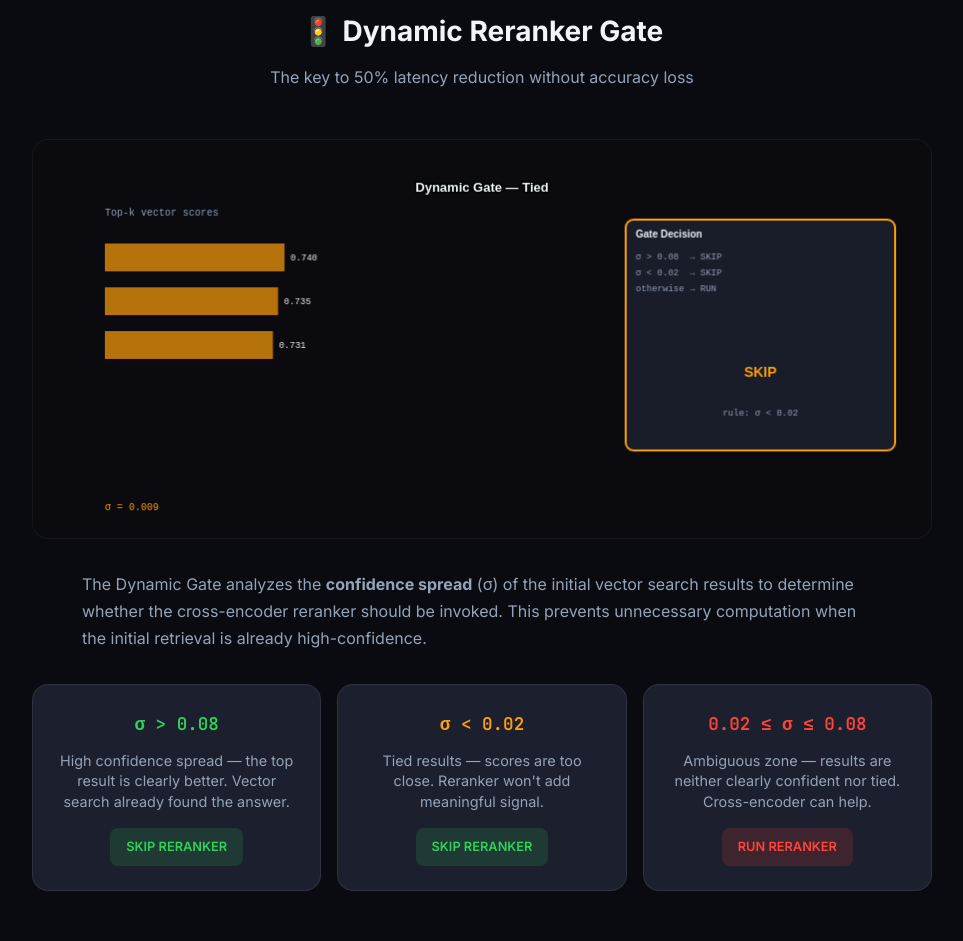
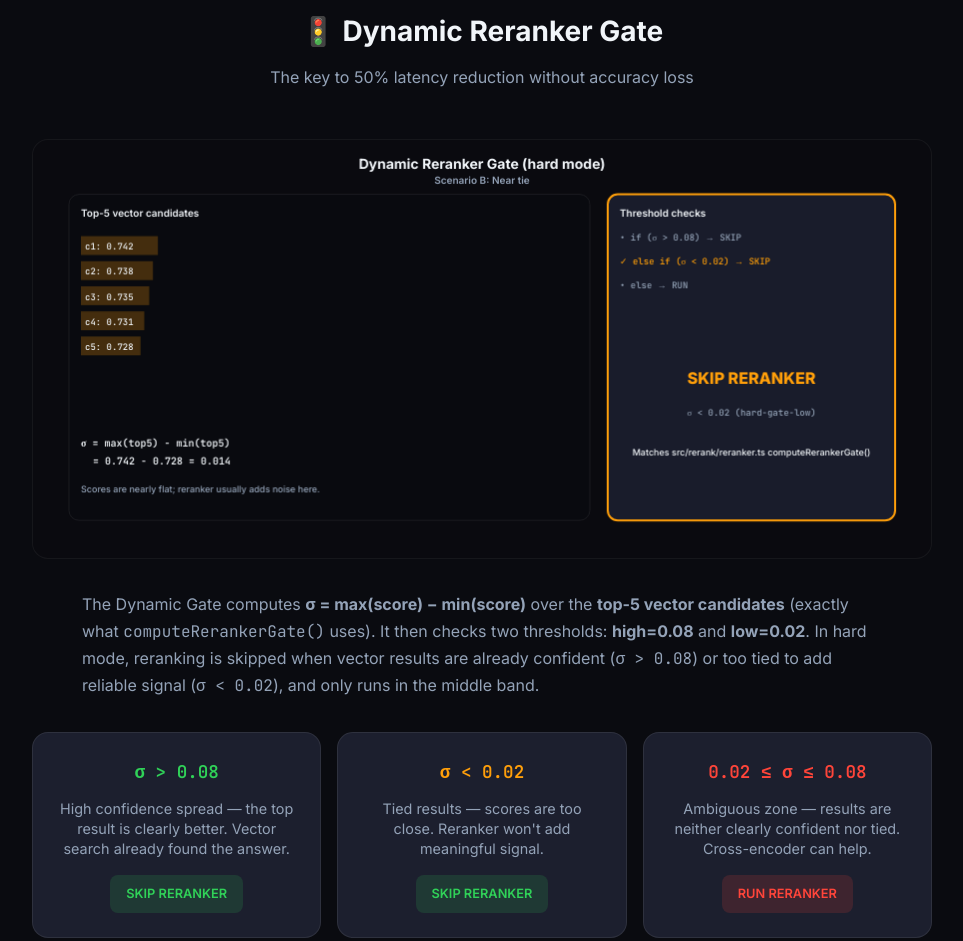
Before and after one commit to kleinpanic/memory-spark, a website: page docs-site/index.html in a window 1280 px wide. Shown: the part 3740-4681 px from the top of the page, without its empty margins (158-1121 px from the left). Drawn offline with Linux system fonts and the light colour scheme.

Commit message:
docs-site: align reranker gate explainer with hard-gate logic

```diff
--- a/docs-site/index.html
+++ b/docs-site/index.html
@@ -377,6 +377,10 @@
             height: 460px;
         }
 
+        #gate-canvas {
+            min-height: 420px;
+        }
+
         #reranker-canvas {
             height: 500px;
         }
@@ -810,6 +814,10 @@
             #pools-canvas,
             #reranker-canvas {
                 height: 250px;
+            }
+
+            #gate-canvas {
+                height: 360px;
             }
 
             .pool-card,
@@ -968,7 +976,7 @@
 
     <div class="deep-dive-content">
         <p>
-            The Dynamic Gate analyzes the <strong>confidence spread</strong> (σ) of the initial vector search results to determine whether the cross-encoder reranker should be invoked. This prevents unnecessary computation when the initial retrieval is already high-confidence.
+            The Dynamic Gate computes <strong>σ = max(score) − min(score)</strong> over the <strong>top-5 vector candidates</strong> (exactly what <code style="font-family: 'JetBrains Mono', monospace;">computeRerankerGate()</code> uses). It then checks two thresholds: <strong>high=0.08</strong> and <strong>low=0.02</strong>. In hard mode, reranking is skipped when vector results are already confident (<code style="font-family: 'JetBrains Mono', monospace;">σ &gt; 0.08</code>) or too tied to add reliable signal (<code style="font-family: 'JetBrains Mono', monospace;">σ &lt; 0.02</code>), and only runs in the middle band.
         </p>
     </div>
 
@@ -1699,7 +1707,7 @@
 
     function getAnchorPoints() {
         const query = { x: W() * 0.08, y: H() * 0.5 };
-        const merge = { x: W() * 0.9, y: H() * 0.65 };
+        const merge = { x: W() * 0.9, y: H() * 0.67 };
         const baseX = W() * 0.45;
         const topY = H() * 0.26;
         const rowGap = H() * 0.22;
@@ -1880,8 +1888,8 @@
 
     function resize() {
         const rect = canvas.getBoundingClientRect();
-        const w = Math.max(rect.width || 0, canvas.clientWidth || 0, 320);
-        const h = Math.max(rect.height || 0, canvas.clientHeight || 0, 240);
+        const w = Math.max(rect.width || 0, canvas.clientWidth || 0, 340);
+        const h = Math.max(rect.height || 0, canvas.clientHeight || 0, 280);
         canvas.width = w * dpr;
         canvas.height = h * dpr;
         ctx.setTransform(dpr, 0, 0, dpr, 0, 0);
@@ -1892,11 +1900,13 @@
     const W = () => canvas.offsetWidth;
     const H = () => canvas.offsetHeight;
 
-    // Scale font size based on canvas height - ensure minimum readable size
     const FS = (base) => {
-        const scaled = Math.floor(base * H() / 400);
-        return Math.max(9, Math.min(scaled, base)); // Between 9px and base
+        const scaled = Math.floor((base * H()) / 420);
+        return Math.max(9, Math.min(scaled, base));
     };
+
+    const HIGH = 0.08;
+    const LOW = 0.02;
 
     const COLORS = {
         confident: '#30d158',
@@ -1904,134 +1914,157 @@
         ambiguous: '#ff453a',
         text: '#f1f5f9',
         muted: '#94a3b8',
-        line: 'rgba(148,163,184,0.35)',
-        card: 'rgba(28,31,46,0.88)'
+        card: 'rgba(28,31,46,0.92)',
+        panel: 'rgba(10,11,16,0.65)',
     };
 
     const scenarios = [
         {
-            label: 'Confident',
-            scores: [0.92, 0.81, 0.74],
-            decision: 'SKIP',
-            rule: 'σ > 0.08',
-            color: COLORS.confident,
+            label: 'Scenario A: Vector confident',
+            scores: [0.92, 0.87, 0.84, 0.82, 0.80],
+            rationale: 'Top candidate is clearly separated; keep vector order.',
         },
         {
-            label: 'Tied',
-            scores: [0.740, 0.735, 0.731],
-            decision: 'SKIP',
-            rule: 'σ < 0.02',
-            color: COLORS.tied,
+            label: 'Scenario B: Near tie',
+            scores: [0.742, 0.738, 0.735, 0.731, 0.728],
+            rationale: 'Scores are nearly flat; reranker usually adds noise here.',
         },
         {
-            label: 'Ambiguous',
-            scores: [0.82, 0.79, 0.77],
-            decision: 'RUN',
-            rule: '0.02-0.08',
-            color: COLORS.ambiguous,
-        }
+            label: 'Scenario C: Ambiguous middle band',
+            scores: [0.83, 0.80, 0.78, 0.76, 0.75],
+            rationale: 'Some separation exists, but not enough certainty — rerank can help.',
+        },
     ];
 
-    const cycleDuration = 4000;
-
-    function drawFrame(ts) {
+    const cycleMs = 4800;
+
+    function decisionForSigma(sigma) {
+        if (sigma > HIGH) return { action: 'SKIP RERANKER', reason: `σ > ${HIGH.toFixed(2)} (hard-gate-high)`, color: COLORS.confident };
+        if (sigma < LOW) return { action: 'SKIP RERANKER', reason: `σ < ${LOW.toFixed(2)} (hard-gate-low)`, color: COLORS.tied };
+        return { action: 'RUN RERANKER', reason: `${LOW.toFixed(2)} ≤ σ ≤ ${HIGH.toFixed(2)} (hard-gate-pass)`, color: COLORS.ambiguous };
+    }
+
+    function draw(ts) {
         const width = W();
         const height = H();
-        if (width < 40 || height < 40) {
-            requestAnimationFrame(drawFrame);
-            return;
-        }
         ctx.clearRect(0, 0, width, height);
 
-        const cycleIndex = Math.floor(ts / cycleDuration);
-        const scenario = scenarios[cycleIndex % scenarios.length];
-
-        const titleSize = Math.max(12, FS(13));
+        const i = Math.floor(ts / cycleMs) % scenarios.length;
+        const scenario = scenarios[i];
+        const sigma = Math.max(...scenario.scores) - Math.min(...scenario.scores);
+        const d = decisionForSigma(sigma);
+
+        const titleSize = Math.max(12, FS(14));
         const labelSize = Math.max(10, FS(10));
         const smallSize = Math.max(9, FS(9));
 
-        // Title
-        ctx.font = `600 ${titleSize}px sans-serif`;
-        ctx.fillStyle = COLORS.text;
-        ctx.strokeStyle = 'rgba(0,0,0,0.55)';
-        ctx.lineWidth = 3;
-        ctx.textAlign = 'center';
-        ctx.textBaseline = 'middle';
-        ctx.strokeText(`Dynamic Gate — ${scenario.label}`, W() * 0.5, H() * 0.12);
-        ctx.fillText(`Dynamic Gate — ${scenario.label}`, W() * 0.5, H() * 0.12);
-        ctx.textBaseline = 'alphabetic';
-
-        // Scores region
-        const leftX = W() * 0.08;
-        const barStartY = H() * 0.26;
-        const barHeight = H() * 0.07;
-        const barSpacing = H() * 0.11;
-        const maxBarWidth = W() * 0.50;
-
-        ctx.font = `500 ${labelSize}px monospace`;
-        ctx.fillStyle = COLORS.muted;
-        ctx.textAlign = 'left';
-        ctx.fillText('Top-k vector scores', leftX, H() * 0.19);
-
-        scenario.scores.forEach((score, i) => {
-            const y = barStartY + i * barSpacing;
-            const barWidth = Math.max(6, ((score - 0.6) / 0.35) * maxBarWidth);
-
-            ctx.fillStyle = scenario.color;
-            ctx.globalAlpha = 0.7;
-            ctx.fillRect(leftX, y, barWidth, barHeight);
-            ctx.globalAlpha = 1;
-
-            ctx.font = `500 ${smallSize}px monospace`;
-            ctx.fillStyle = COLORS.text;
-            ctx.fillText(score.toFixed(3), leftX + barWidth + 6, y + barHeight * 0.6);
-        });
-
-        // Decision box (right)
-        const boxX = W() * 0.66;
-        const boxY = H() * 0.20;
-        const boxW = W() * 0.30;
-        const boxH = H() * 0.58;
-
-        ctx.fillStyle = COLORS.card;
-        ctx.strokeStyle = scenario.color;
-        ctx.lineWidth = 2;
+        const leftX = width * 0.04;
+        const leftY = height * 0.13;
+        const leftW = width * 0.58;
+        const leftH = height * 0.78;
+        const rightX = width * 0.64;
+        const rightY = leftY;
+        const rightW = width * 0.32;
+        const rightH = leftH;
+
+        ctx.fillStyle = COLORS.panel;
+        ctx.strokeStyle = 'rgba(255,255,255,0.08)';
+        ctx.lineWidth = 1;
         ctx.beginPath();
-        ctx.roundRect(boxX, boxY, boxW, boxH, 8);
+        ctx.roundRect(leftX, leftY, leftW, leftH, 10);
         ctx.fill();
         ctx.stroke();
 
-        ctx.font = `600 ${labelSize}px sans-serif`;
+        ctx.beginPath();
+        ctx.roundRect(rightX, rightY, rightW, rightH, 10);
+        ctx.fillStyle = COLORS.card;
+        ctx.fill();
+        ctx.strokeStyle = d.color;
+        ctx.lineWidth = 2;
+        ctx.stroke();
+
         ctx.fillStyle = COLORS.text;
+        ctx.font = `700 ${titleSize}px Inter`;
+        ctx.textAlign = 'center';
+        ctx.fillText('Dynamic Reranker Gate (hard mode)', width * 0.5, height * 0.07);
+
+        ctx.font = `600 ${labelSize}px Inter`;
+        ctx.fillStyle = COLORS.muted;
+        ctx.fillText(scenario.label, width * 0.5, height * 0.105);
+
         ctx.textAlign = 'left';
-        ctx.fillText('Gate Decision', boxX + 10, boxY + 18);
-
-        ctx.font = `500 ${smallSize}px monospace`;
+        ctx.font = `600 ${labelSize}px Inter`;
+        ctx.fillStyle = COLORS.text;
+        ctx.fillText('Top-5 vector candidates', leftX + 12, leftY + 22);
+
+        const barStartY = leftY + 42;
+        const barH = Math.max(12, height * 0.045);
+        const gap = Math.max(10, height * 0.06);
+        const barMaxW = leftW * 0.62;
+
+        scenario.scores.forEach((score, idx) => {
+            const y = barStartY + idx * gap;
+            const norm = Math.max(0, Math.min(1, (score - 0.68) / 0.26));
+            const bw = Math.max(8, norm * barMaxW);
+
+            ctx.fillStyle = d.color;
+            ctx.globalAlpha = 0.24;
+            ctx.fillRect(leftX + 12, y, bw, barH);
+            ctx.globalAlpha = 1;
+
+            ctx.fillStyle = COLORS.text;
+            ctx.font = `500 ${smallSize}px JetBrains Mono`;
+            ctx.fillText(`c${idx + 1}: ${score.toFixed(3)}`, leftX + 16, y + barH * 0.72);
+        });
+
+        const maxScore = Math.max(...scenario.scores);
+        const minScore = Math.min(...scenario.scores);
+
+        ctx.font = `600 ${labelSize}px JetBrains Mono`;
+        ctx.fillStyle = COLORS.text;
+        const sigmaY = leftY + leftH - 74;
+        ctx.fillText('σ = max(top5) - min(top5)', leftX + 12, sigmaY);
+        ctx.fillText(`  = ${maxScore.toFixed(3)} - ${minScore.toFixed(3)} = ${sigma.toFixed(3)}`, leftX + 12, sigmaY + 18);
+
         ctx.fillStyle = COLORS.muted;
-        ctx.fillText('σ > 0.08  → SKIP', boxX + 10, boxY + 40);
-        ctx.fillText('σ < 0.02  → SKIP', boxX + 10, boxY + 56);
-        ctx.fillText('otherwise → RUN', boxX + 10, boxY + 72);
-
-        ctx.font = `700 ${Math.max(12, FS(14))}px sans-serif`;
-        ctx.fillStyle = scenario.color;
+        ctx.font = `500 ${smallSize}px Inter`;
+        ctx.fillText(scenario.rationale, leftX + 12, leftY + leftH - 28);
+
+        ctx.textAlign = 'left';
+        ctx.font = `600 ${labelSize}px Inter`;
+        ctx.fillStyle = COLORS.text;
+        ctx.fillText('Threshold checks', rightX + 12, rightY + 22);
+
+        const checks = [
+            { line: `if (σ > ${HIGH.toFixed(2)}) → SKIP`, pass: sigma > HIGH },
+            { line: `else if (σ < ${LOW.toFixed(2)}) → SKIP`, pass: !(sigma > HIGH) && sigma < LOW },
+            { line: 'else → RUN', pass: sigma >= LOW && sigma <= HIGH },
+        ];
+
+        checks.forEach((c, idx) => {
+            const y = rightY + 46 + idx * 24;
+            ctx.fillStyle = c.pass ? d.color : COLORS.muted;
+            ctx.font = `500 ${smallSize}px JetBrains Mono`;
+            ctx.fillText(`${c.pass ? '✓' : '•'} ${c.line}`, rightX + 12, y);
+        });
+
         ctx.textAlign = 'center';
-        ctx.fillText(scenario.decision, boxX + boxW / 2, boxY + boxH * 0.68);
-
-        ctx.font = `500 ${smallSize}px monospace`;
+        ctx.fillStyle = d.color;
+        ctx.font = `800 ${Math.max(12, FS(16))}px Inter`;
+        ctx.fillText(d.action, rightX + rightW / 2, rightY + rightH * 0.58);
+
         ctx.fillStyle = COLORS.muted;
-        ctx.fillText(`rule: ${scenario.rule}`, boxX + boxW / 2, boxY + boxH * 0.85);
-
-        // σ formula at bottom
-        const sigma = Math.max(...scenario.scores) - Math.min(...scenario.scores);
-        ctx.font = `500 ${labelSize}px monospace`;
-        ctx.fillStyle = scenario.color;
-        ctx.textAlign = 'left';
-        ctx.fillText(`σ = ${sigma.toFixed(3)}`, leftX, H() * 0.93);
-
-        requestAnimationFrame(drawFrame);
-    }
-
-    requestAnimationFrame(drawFrame);
+        ctx.font = `500 ${smallSize}px JetBrains Mono`;
+        ctx.fillText(d.reason, rightX + rightW / 2, rightY + rightH * 0.68);
+
+        ctx.fillStyle = COLORS.text;
+        ctx.font = `500 ${smallSize}px Inter`;
+        ctx.fillText('Matches src/rerank/reranker.ts computeRerankerGate()', rightX + rightW / 2, rightY + rightH * 0.80);
+
+        requestAnimationFrame(draw);
+    }
+
+    requestAnimationFrame(draw);
 })();
 
 // Reranker Deep Dive Animation
```
